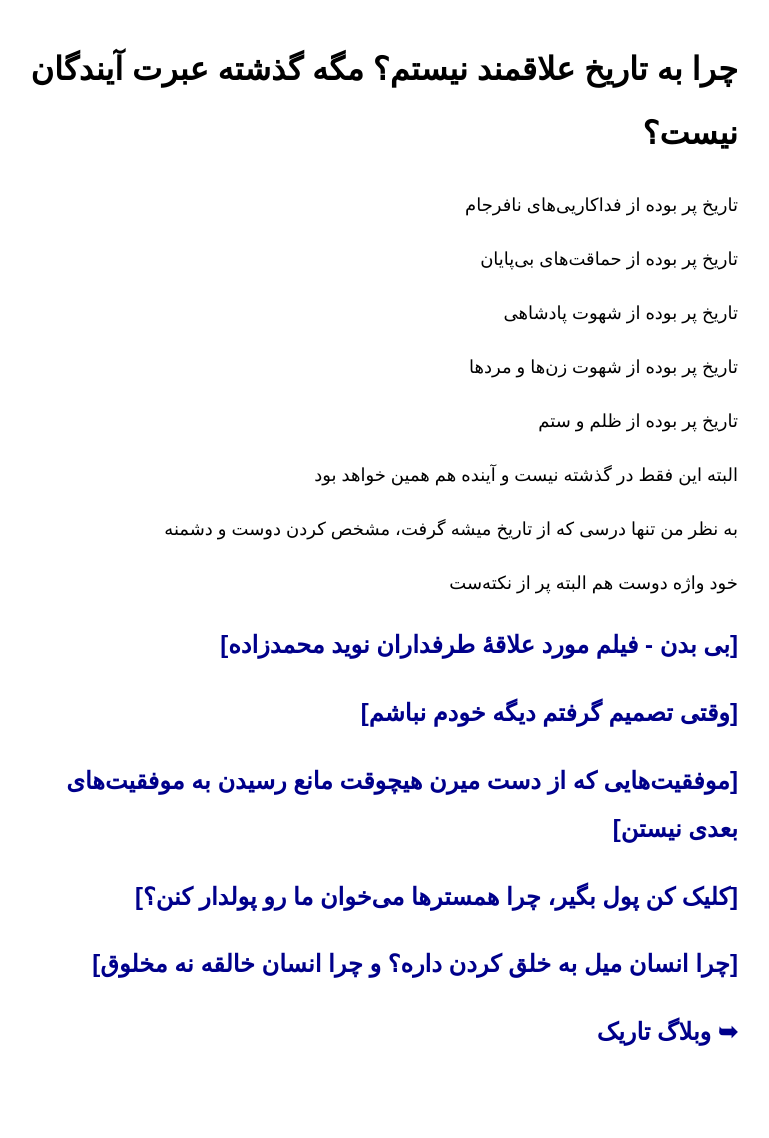
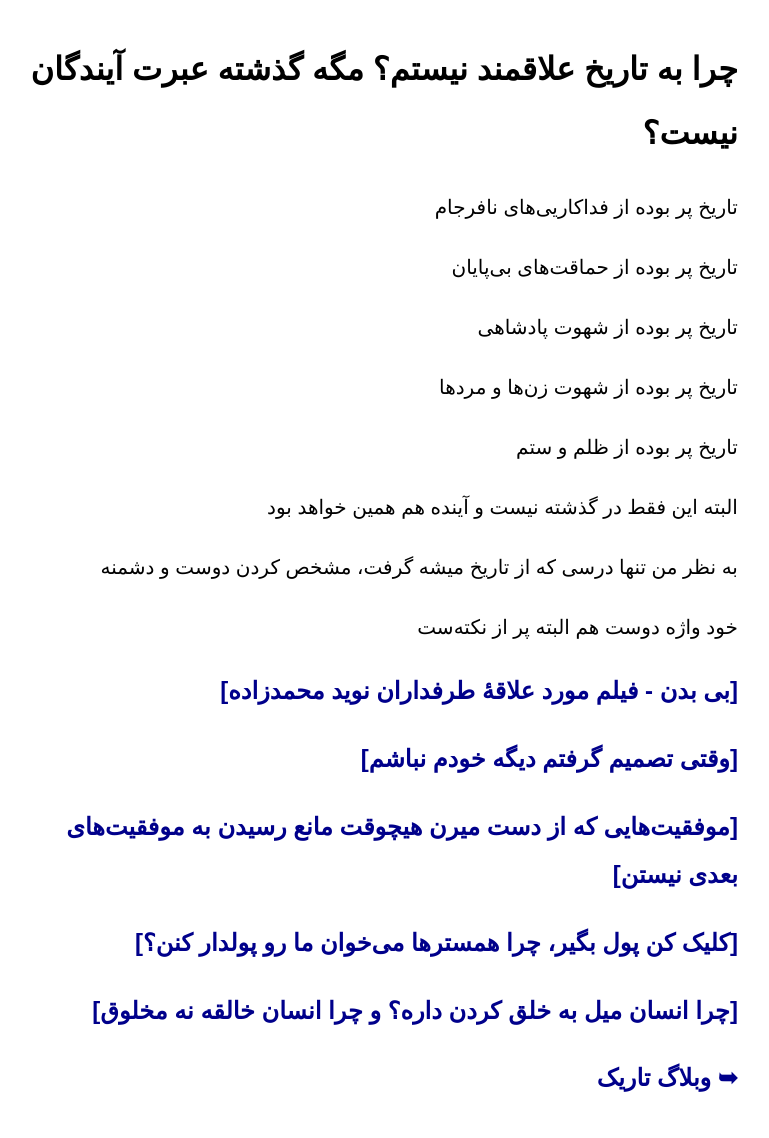
Before and after one commit to darkblog/darkblog.github.io, a Jekyll site: the page built from _posts/2024-7-4-2.md, in a window 1280 px wide. Shown: the whole page, without its empty margins (258-1027 px from the left). Built offline with Jekyll 4.4.1, drawn with Linux system fonts in a browser that asks for light colours; before the commit the page ends 1092 px from its top, so only the background shows below that.

Commit message:
Update post.html

```diff
--- a/_layouts/post.html
+++ b/_layouts/post.html
@@ -7,7 +7,7 @@
 <head>
 <title>{{ page.title }}</title>
 <meta name="viewport" content="width=device-width">
-<style>body{font-family:sans-serif;font-size:16px;line-height:2;margin:auto;padding:1em;max-width:80ch}a{text-decoration:none;color:darkblue}p{font-size:18px}</style>
+<style>body{font-family:sans-serif;font-size:16px;line-height:2;margin:auto;padding:1em;max-width:80ch}a{text-decoration:none;color:darkblue}p{font-size:20px}</style>
 </head>
 <body>
 <h1>{{ page.title }}</h1>
```
